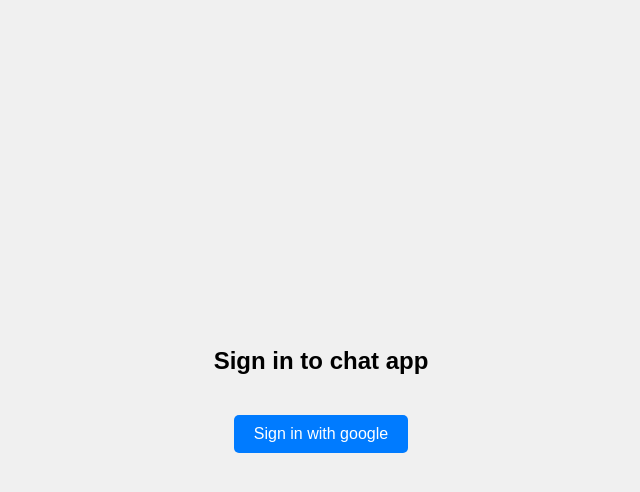
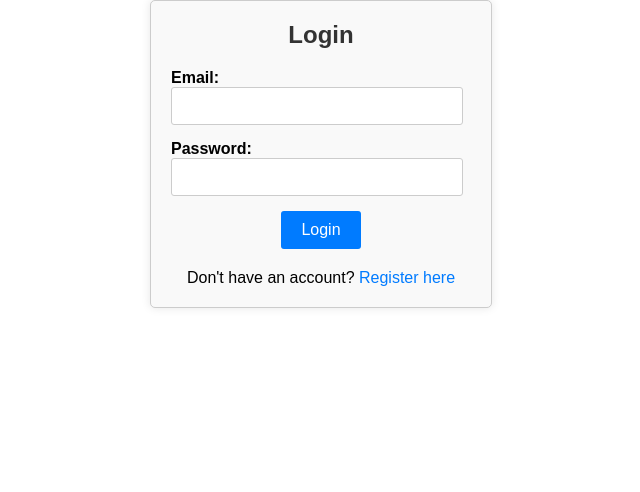
Before and after one commit to najeebib/react-chat-app, a React (Create React App) app: page / in a window 1280 px wide. Shown: the top 492 px of the page, without its empty margins (319-959 px from the left). Built offline with nearby package versions, Linux system fonts and the light colour scheme.

Commit message:
Add proper css to login page

```diff
--- a/src/Login.css
+++ b/src/Login.css
@@ -1,42 +1,63 @@
-/* Update your Login.css */
-.Login {
-  display: flex !important;
-  flex-direction: column !important;
-  justify-content: center !important; /* Center vertically */
-  align-items: center !important; /* Center horizontally */
-  height: 100vh !important;
-  background-color: #f0f0f0 !important;
+/* Login.css */
+
+.login {
+  margin: 0 auto;
+  max-width: 300px;
+  padding: 20px;
+  border: 1px solid #ccc;
+  border-radius: 5px;
+  background-color: #f9f9f9;
+  box-shadow: 0 0 10px rgba(0, 0, 0, 0.1);
 }
 
-/* Update your Login.css */
-.LoginContainer {
-  text-align: center !important;
-  display: flex !important; /* Add this */
-  flex-direction: column !important; /* Add this to center text vertically */
-  align-items: center !important; /* Add this to center text horizontally */
+h2 {
+  color: #333;
+  margin-bottom: 20px;
 }
 
+.form-group {
+  margin-bottom: 15px;
+  text-align: left;
+}
 
-  /* Style the text */
-  .LoginText h1 {
-    font-size: 24px; /* Adjust font size as needed */
-    margin-bottom: 20px; /* Spacing between text and button */
-  }
+label {
+  display: block;
+  font-weight: bold;
+}
 
-  /* Style the button */
-  /* Update your Login.css */
+input[type="email"],
+input[type="password"] {
+  width: 90%;
+  padding: 10px;
+  border: 1px solid #ccc;
+  border-radius: 3px;
+  font-size: 14px;
+}
+
 button {
-  padding: 10px 20px;
   background-color: #007bff;
   color: #fff;
   border: none;
-  border-radius: 5px;
+  border-radius: 3px;
+  padding: 10px 20px;
   font-size: 16px;
   cursor: pointer;
-  margin-top: 20px; /* Add this for spacing between text and button */
 }
 
+button:hover {
+  background-color: #0056b3;
+}
 
-  button:hover {
-    background-color: #0056b3; /* Button background color on hover */
-  }
+p {
+  margin-top: 20px;
+  text-align: center;
+}
+
+p a {
+  color: #007bff;
+  text-decoration: none;
+}
+
+p a:hover {
+  text-decoration: underline;
+}
--- a/src/Login.js
+++ b/src/Login.js
@@ -1,26 +1,72 @@
-import React from 'react'
+import { React, useState } from 'react'
+
 import "./Login.css"
 import { useNavigate } from 'react-router-dom';
+import {Link} from "react-router-dom"
 
 function Login({ setIsLoggedIn }) {
+
+  const [formData, setFormData] = useState({
+    email: '',
+    password: '',
+  });
+
+  const handleChange = (e) => {
+    const { name, value } = e.target;
+    setFormData({ ...formData, [name]: value });
+  };
+
+  const handleSubmit = (e) => {
+    e.preventDefault();
+    // Here, you can add code to send login data to your server or perform authentication.
+    // For this example, we'll just log the data to the console.
+    console.log(formData);
+    setIsLoggedIn(true);
+
+      // Redirect to the chat page
+      navigate('/chat');
+  };
+
+
+
+
+
   const navigate = useNavigate();
 
     //login using google sigin popup with firebase
     const signIn = () => {
-      setIsLoggedIn(true);
 
-      // Redirect to the chat page
-      navigate('/chat');
     }
   return (
-    <div className="Login">
-        <div className="LoginContainer">
-            <div className="LoginText">
-                <h1>Sign in to chat app</h1>
-            </div>
+    <div className="login">
+      <h2>Login</h2>
+      <form onSubmit={handleSubmit}>
+        <div className="form-group">
+          <label>Email:</label>
+          <input
+            type="email"
+            name="email"
+            value={formData.email}
+            onChange={handleChange}
+            required
+          />
         </div>
-        <button type="submit" onClick={signIn}>Sign in with google</button>
-
+        <div className="form-group">
+          <label>Password:</label>
+          <input
+            type="password"
+            name="password"
+            value={formData.password}
+            onChange={handleChange}
+            required
+          />
+        </div>
+        <button type="submit">Login</button>
+      </form>
+      <p>
+        Don't have an account?{' '}
+        <Link to="/register">Register here</Link>
+      </p>
     </div>
   )
 }
```
